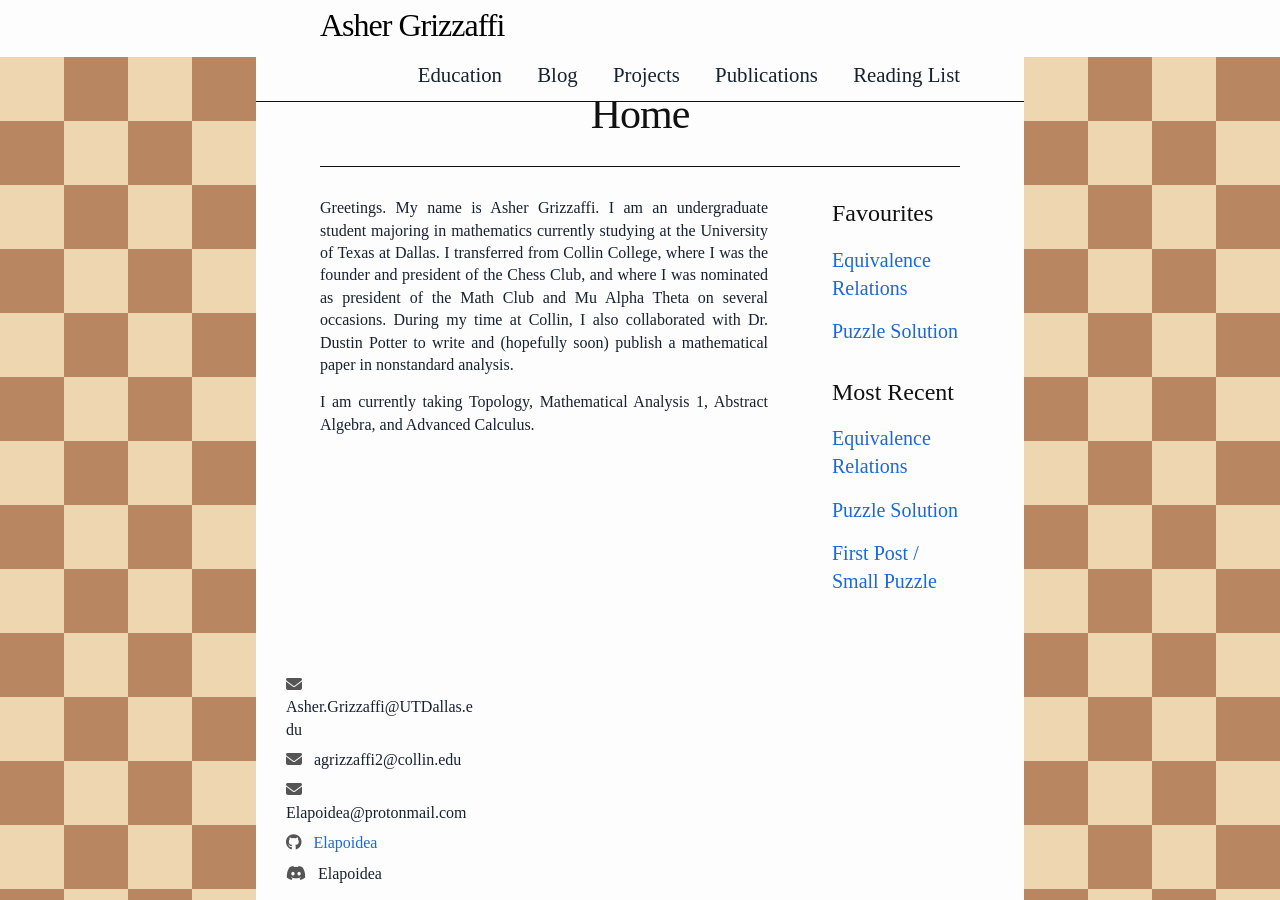
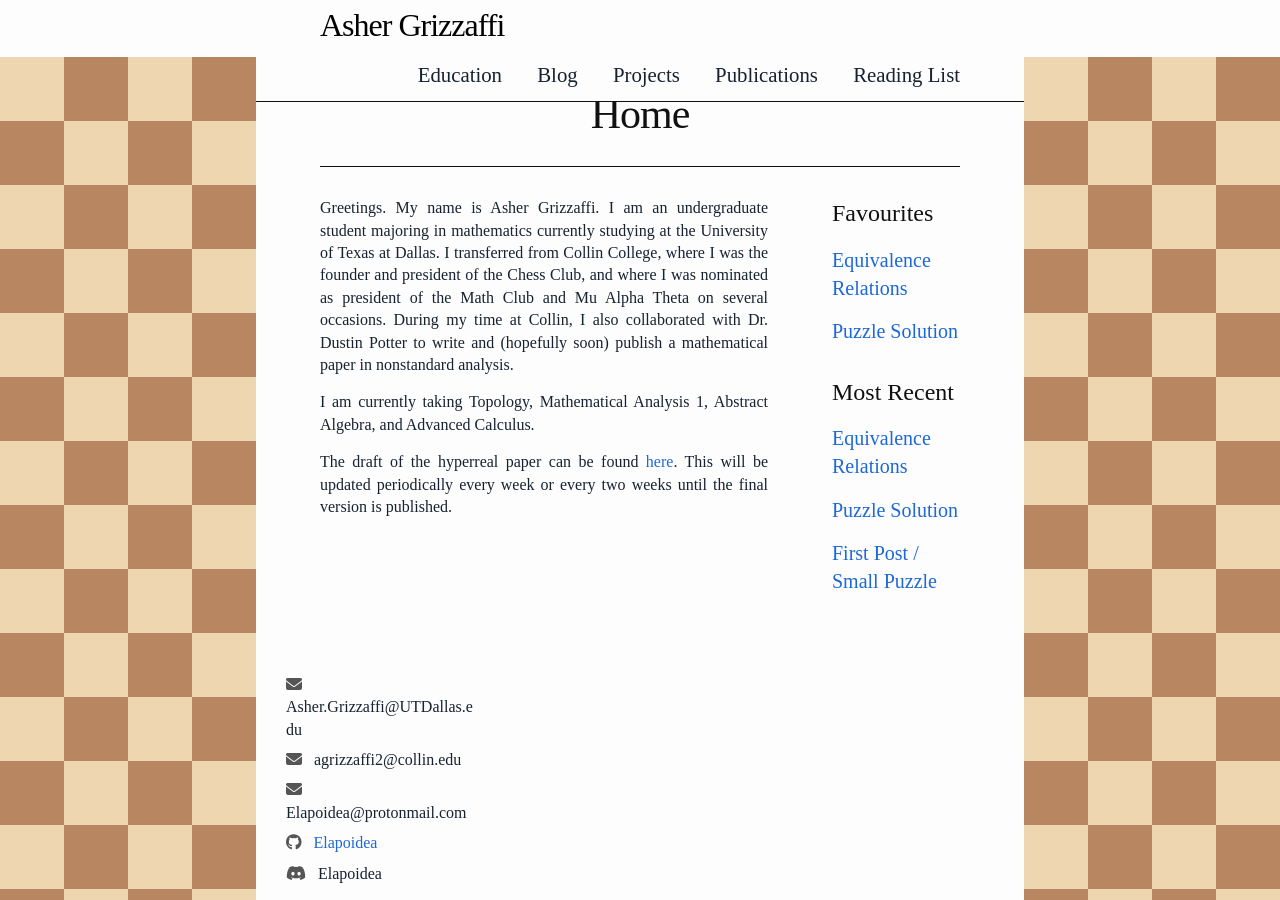
Before and after one commit to Elapoidea/elapoidea.github.io, a Jekyll site: the page built from index.markdown, in a window 1280 px wide. Built offline with Jekyll 4.4.1, drawn with Linux system fonts in a browser that asks for light colours.

Commit message:
Added paper download

```diff
--- a/index.markdown
+++ b/index.markdown
@@ -9,3 +9,5 @@ Greetings. My name is Asher Grizzaffi. I am an undergraduate student majoring in
 
 
 I am currently taking Topology, Mathematical Analysis 1, Abstract Algebra, and Advanced Calculus.
+
+The draft of the hyperreal paper can be found [here](/assets/files/Hyperreals161025.pdf). This will be updated periodically every week or every two weeks until the final version is published.
```
Also changed, not shown: 1 other file.
